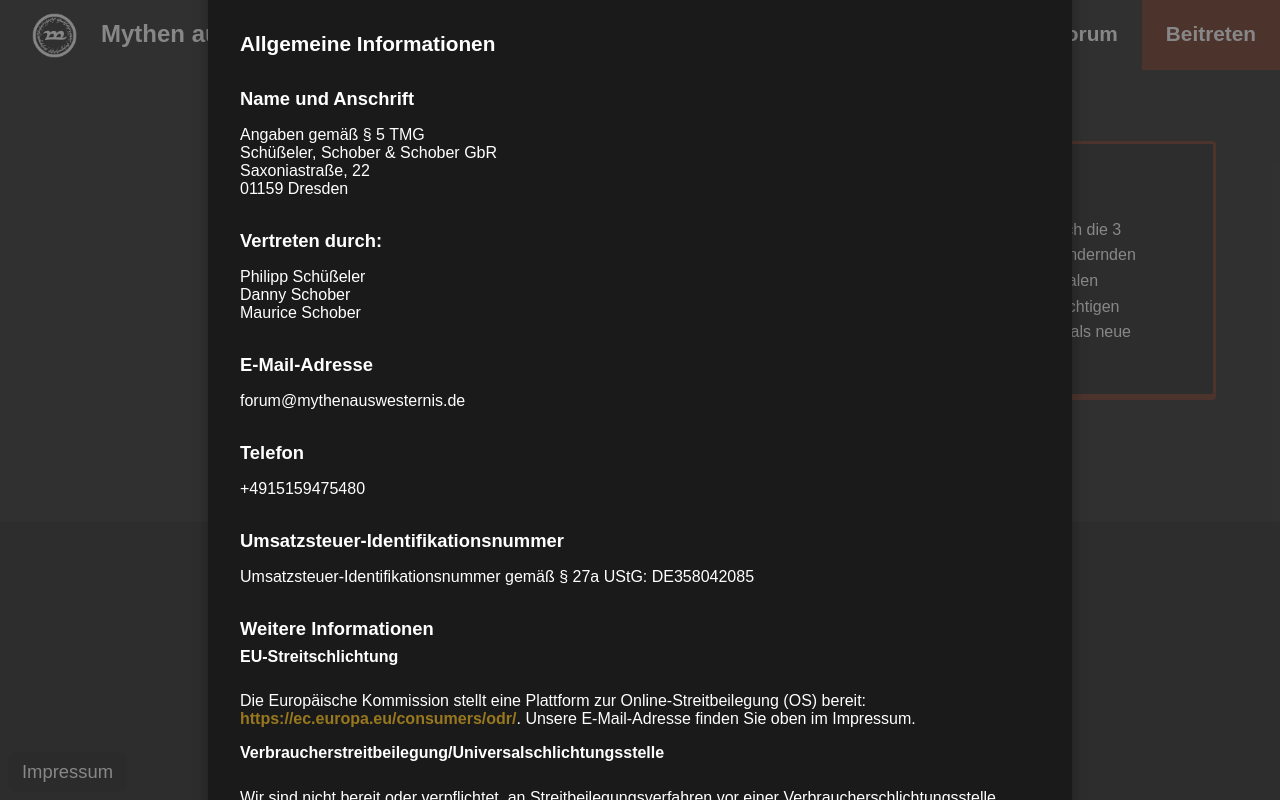
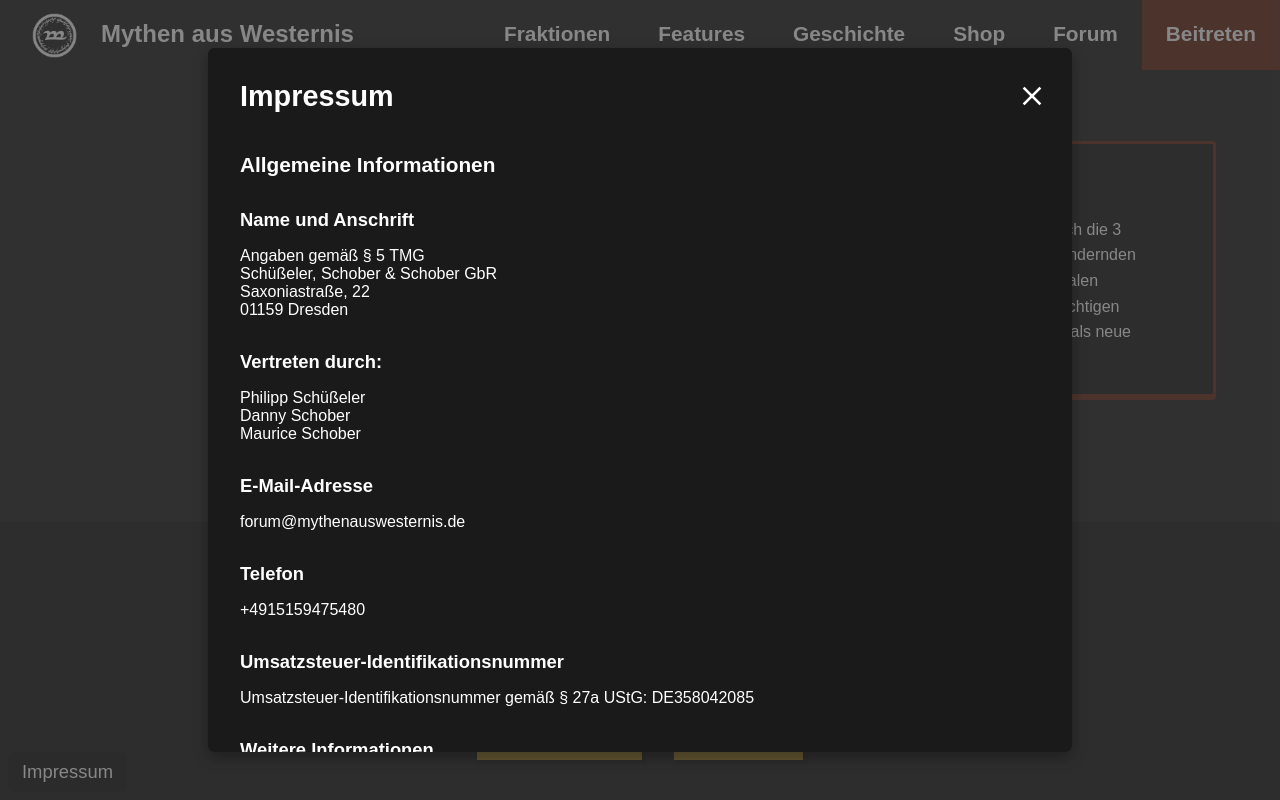
Before and after one commit to DannyINF/maw-rp-de, a Next.js app: page / in a window 1280 px wide. Both pictures are taken after a click on the button "Impressum". Shown: the part 7537-8337 px from the top of the page. Built offline with nearby package versions, Linux system fonts and the light colour scheme.

Commit message:
feat(modal) added scroll

```diff
--- a/src/components/modal/modal.module.scss
+++ b/src/components/modal/modal.module.scss
@@ -24,6 +24,8 @@
 	box-shadow: 0 5px 15px rgba(0, 0, 0, 0.3);
 	z-index: 1001;
 	min-width: 400px;
+	max-height: 80%;
+	overflow-y: scroll;
 }
 
 .header {
```
